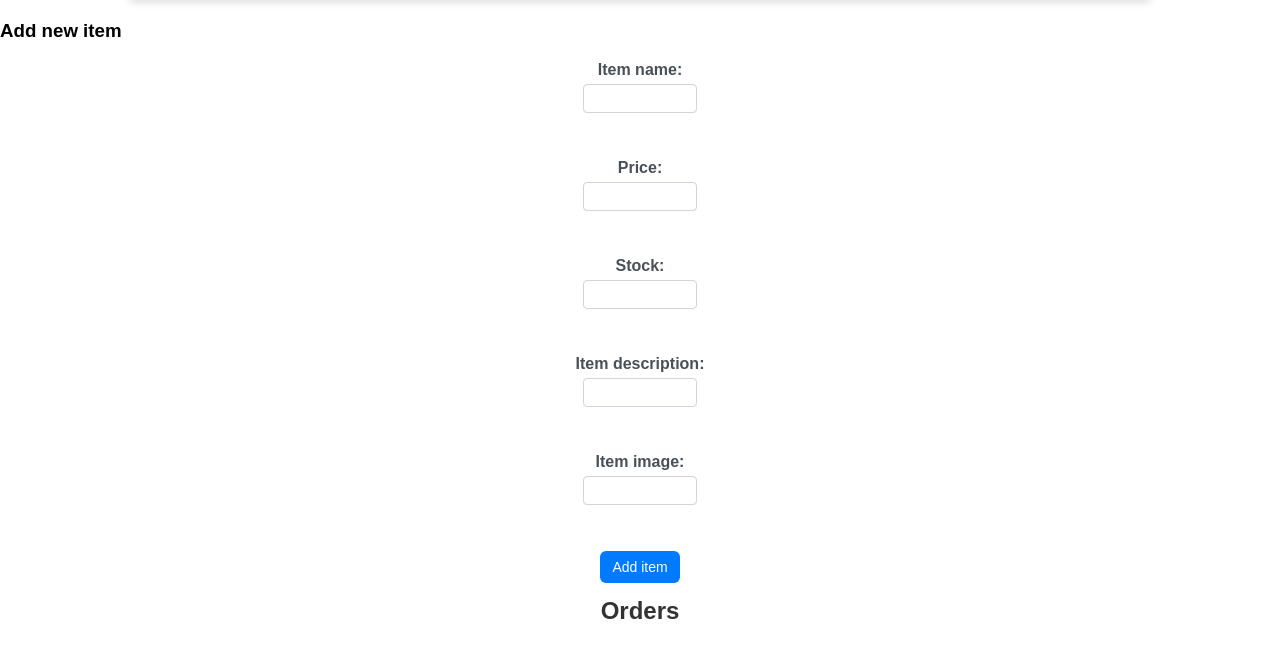
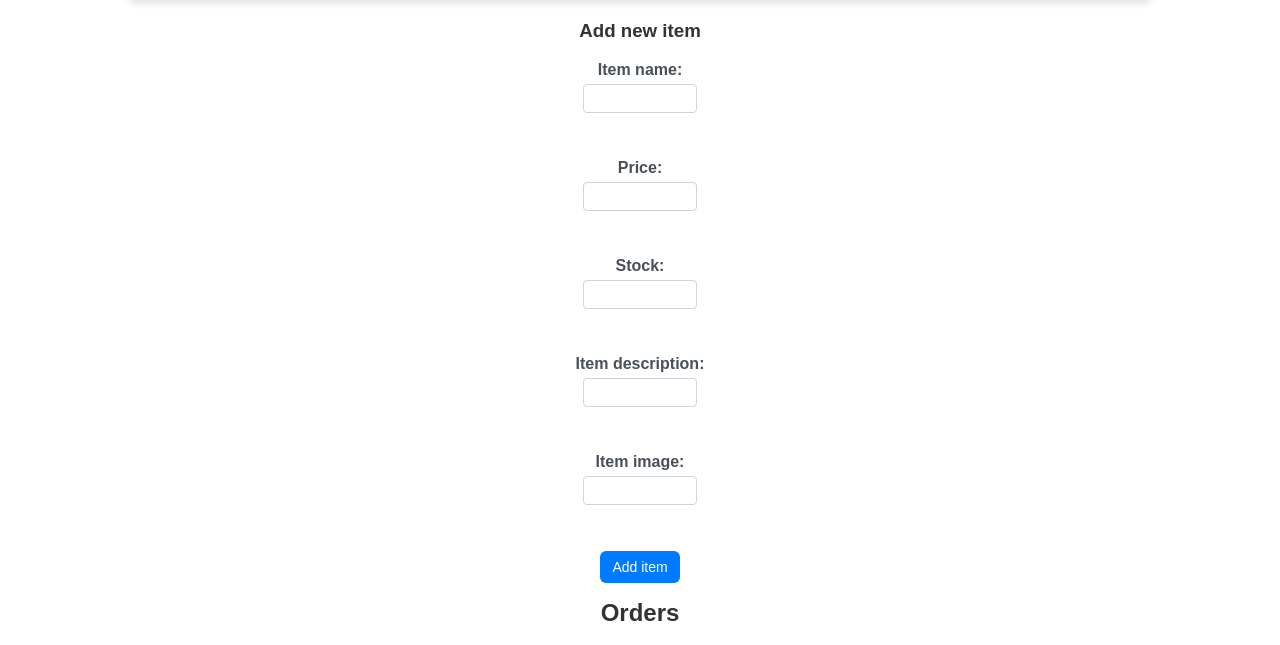
Before and after one commit to saglin/D0018E, a Flask app: page /admin in a window 1280 px wide. Shown: the part 216-861 px from the top of the page. Run offline with Flask 3, Linux system fonts and the light colour scheme; data that the repository does not hold is empty; some libraries are stand-ins or nearby versions.

Commit message:
Update styles.css

```diff
--- a/static/styles.css
+++ b/static/styles.css
@@ -47,7 +47,7 @@ h2 {
     color: #333;
 }
 
-h2 {
+h3 {
     text-align: center;
     margin-top: 14px;
     color: #333;
```
